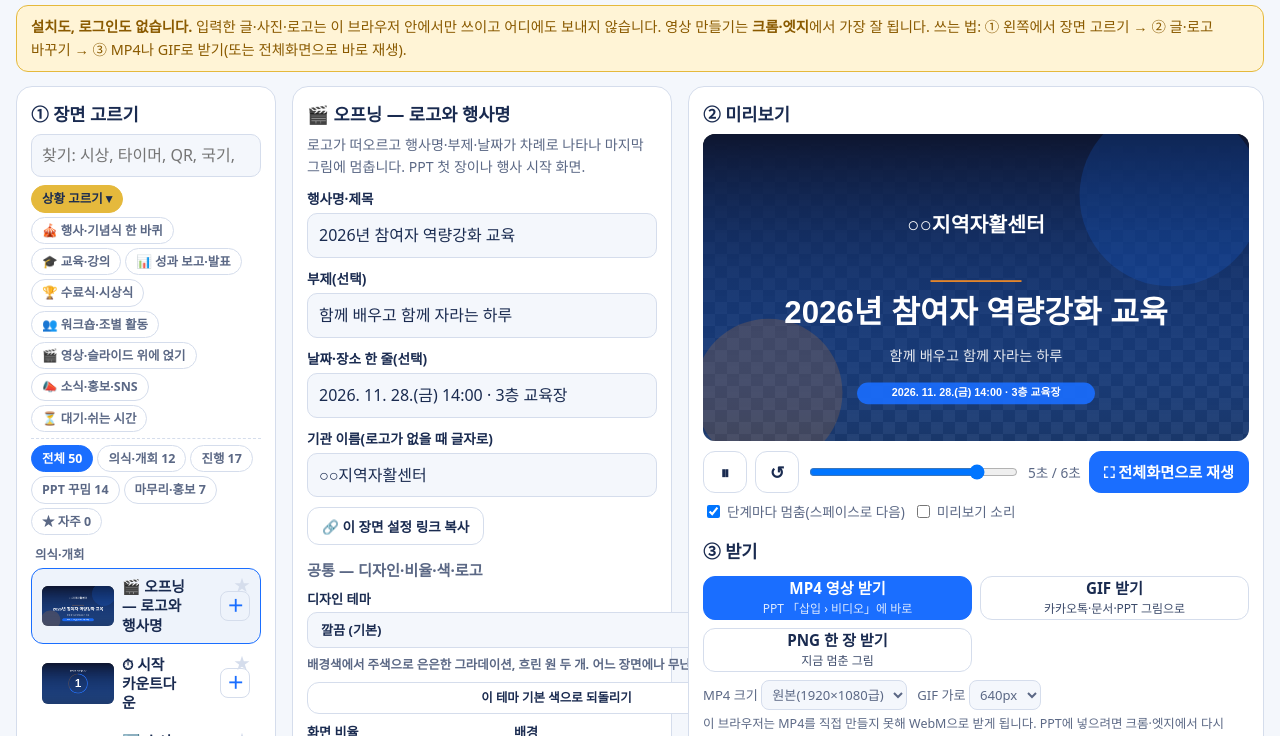
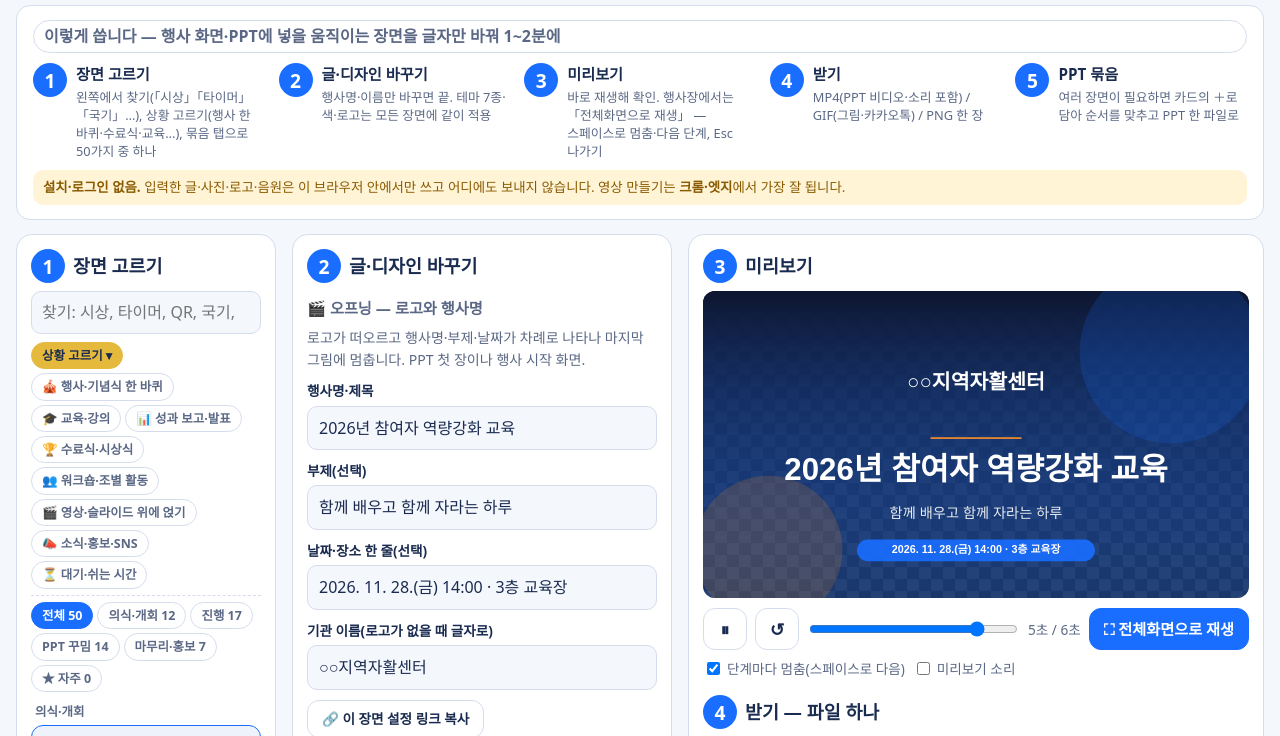
Before and after one commit to jahwalktg/jahwal-motion, a plain HTML site: page index.html in a window 1280 px wide. Shown: the part 52-788 px from the top of the page. Drawn offline with nearby package versions, Linux system fonts and the light colour scheme; a web font is replaced by a local one.

Commit message:
단계 번호 배지 ①~⑤ 크게, 맨 위 「이렇게 씁니다」 5단계 안내
Co-Authored-By: Claude Fable 5.1 <noreply@anthropic.com>

```diff
--- a/app.js
+++ b/app.js
@@ -108,7 +108,7 @@
   /* ---- 입력 칸 ---- */
   function renderForm() {
     var s = S.BY[state.scene], p = params(s.id), h = '';
-    h += '<h2>' + s.icon + ' ' + s.name + '</h2><p class="desc">' + s.desc + '</p>';
+    h += '<h3 class="scName">' + s.icon + ' ' + s.name + '</h3><p class="desc">' + s.desc + '</p>';
     s.fields.forEach(function (f) {
       var id = 'f_' + f.k;
       h += '<label class="fld"><span>' + f.label + '</span>';
--- a/index.html
+++ b/index.html
@@ -33,7 +33,16 @@ h1{margin:0;font-size:1.35rem}
 @media (max-width:1100px){.layout{grid-template-columns:240px 1fr}.col3{grid-column:1/-1}}
 @media (max-width:900px){.layout{grid-template-columns:1fr}.col3{grid-column:auto}}
 .card{background:var(--surface);border:1.5px solid var(--line);border-radius:16px;padding:14px}
-.card h2{margin:0 0 6px;font-size:1.1rem}
+.card h2{margin:0 0 8px;font-size:1.15rem;display:flex;align-items:center;gap:8px}
+.step{display:inline-flex;flex:none;width:34px;height:34px;border-radius:50%;background:var(--blue);color:#fff;font-weight:900;font-size:1.2rem;align-items:center;justify-content:center;line-height:1}
+.guide{background:var(--surface);border:1.5px solid var(--line);border-radius:14px;padding:14px 16px;margin:8px 0 14px}
+.scName{margin:4px 0 4px;font-size:1.02rem}
+.guide .gt{font-weight:800;font-size:1rem;margin-bottom:10px}
+.gsteps{list-style:none;margin:0;padding:0;display:grid;grid-template-columns:repeat(auto-fit,minmax(200px,1fr));gap:10px 14px}
+.gsteps li{display:flex;gap:9px;align-items:flex-start}
+.gsteps li b{display:block;font-size:.95rem}
+.gsteps li small{display:block;color:var(--muted);font-size:.8rem;line-height:1.4;margin-top:2px}
+.guide .gn{margin-top:10px;font-size:.84rem;color:var(--amber);background:var(--amber-bg);border-radius:10px;padding:7px 10px}
 .card h3{margin:14px 0 6px;font-size:.95rem;color:var(--muted)}
 .grp{font-size:.78rem;color:var(--muted);margin:10px 4px 4px;font-weight:700}
 .sc{display:flex;gap:8px;align-items:center;width:100%;text-align:left;border:1.5px solid transparent;background:transparent;border-radius:12px;padding:8px 10px;margin:2px 0}
@@ -122,11 +131,21 @@ footer{margin:24px 0 10px;color:var(--muted);font-size:.85rem;text-align:center}
     <h1>⚡ 즉석 모션그래픽</h1>
     <p class="sub">로고·글자만 바꿔 바로 GIF·MP4로 — PPT와 행사 화면에 바로 쓰는 움직이는 장면</p>
   </header>
-  <div class="notice"><b>설치도, 로그인도 없습니다.</b> 입력한 글·사진·로고는 이 브라우저 안에서만 쓰이고 어디에도 보내지 않습니다. 영상 만들기는 <b>크롬·엣지</b>에서 가장 잘 됩니다. 쓰는 법: ① 왼쪽에서 장면 고르기 → ② 글·로고 바꾸기 → ③ MP4나 GIF로 받기(또는 전체화면으로 바로 재생).</div>
+  <div class="guide">
+    <div class="gt">이렇게 씁니다 — 행사 화면·PPT에 넣을 움직이는 장면을 글자만 바꿔 1~2분에</div>
+    <ol class="gsteps">
+      <li><span class="step">1</span><div><b>장면 고르기</b><small>왼쪽에서 찾기(「시상」「타이머」「국기」…), 상황 고르기(행사 한 바퀴·수료식·교육…), 묶음 탭으로 50가지 중 하나</small></div></li>
+      <li><span class="step">2</span><div><b>글·디자인 바꾸기</b><small>행사명·이름만 바꾸면 끝. 테마 7종·색·로고는 모든 장면에 같이 적용</small></div></li>
+      <li><span class="step">3</span><div><b>미리보기</b><small>바로 재생해 확인. 행사장에서는 「전체화면으로 재생」 — 스페이스로 멈춤·다음 단계, Esc 나가기</small></div></li>
+      <li><span class="step">4</span><div><b>받기</b><small>MP4(PPT 비디오·소리 포함) / GIF(그림·카카오톡) / PNG 한 장</small></div></li>
+      <li><span class="step">5</span><div><b>PPT 묶음</b><small>여러 장면이 필요하면 카드의 ＋로 담아 순서를 맞추고 PPT 한 파일로</small></div></li>
+    </ol>
+    <div class="gn"><b>설치·로그인 없음.</b> 입력한 글·사진·로고·음원은 이 브라우저 안에서만 쓰고 어디에도 보내지 않습니다. 영상 만들기는 <b>크롬·엣지</b>에서 가장 잘 됩니다.</div>
+  </div>
 
   <div class="layout">
     <aside class="card">
-      <h2>① 장면 고르기</h2>
+      <h2><span class="step">1</span>장면 고르기</h2>
       <input type="search" id="q" placeholder="찾기: 시상, 타이머, QR, 국기, 조 편성…" aria-label="장면 찾기">
       <div id="sits" class="gtabs sits"></div>
       <div id="gtabs" class="gtabs"></div>
@@ -134,6 +153,7 @@ footer{margin:24px 0 10px;color:var(--muted);font-size:.85rem;text-align:center}
     </aside>
 
     <section class="card">
+      <h2><span class="step">2</span>글·디자인 바꾸기</h2>
       <div id="form"></div>
       <div id="stepNote" class="hint" hidden style="margin:6px 0 0">이 장면은 단계가 있습니다. 전체화면 재생에서 단계마다 멈추고 <b>스페이스</b>로 넘어갑니다(사회자 속도에 맞춤). 파일로 받을 때는 입력한 초로 자동 진행.</div>
       <div class="row" style="margin-top:10px"><button type="button" class="btn" id="shareBtn" style="min-height:38px;font-size:.85rem">🔗 이 장면 설정 링크 복사</button></div>
@@ -160,7 +180,7 @@ footer{margin:24px 0 10px;color:var(--muted);font-size:.85rem;text-align:center}
     </section>
 
     <section class="card col3">
-      <h2>② 미리보기</h2>
+      <h2><span class="step">3</span>미리보기</h2>
       <div id="prevBox"><canvas id="prev"></canvas></div>
       <div class="ctrl">
         <button type="button" class="btn ico" id="play" title="재생/멈춤">⏸</button>
@@ -171,7 +191,7 @@ footer{margin:24px 0 10px;color:var(--muted);font-size:.85rem;text-align:center}
         <label class="t" style="display:flex;gap:4px;align-items:center"><input type="checkbox" id="stepMode" checked> 단계마다 멈춤(스페이스로 다음)</label>
         <label class="t" style="display:flex;gap:4px;align-items:center" title="음원이 든 장면(국민의례·애국가)의 소리를 미리보기에서도 들음. 전체화면 재생에서는 항상 들림"><input type="checkbox" id="sndPrev"> 미리보기 소리</label>
       </div>
-      <h2 style="margin-top:16px">③ 받기</h2>
+      <h2 style="margin-top:16px"><span class="step">4</span>받기 — 파일 하나</h2>
       <div id="dlBox">
         <div class="dl">
           <button type="button" class="btn main" id="dlMp4">MP4 영상 받기<small>PPT 「삽입 › 비디오」에 바로</small></button>
@@ -184,7 +204,7 @@ footer{margin:24px 0 10px;color:var(--muted);font-size:.85rem;text-align:center}
         </div>
         <p class="hint" id="mp4Note" hidden>이 브라우저는 MP4를 직접 만들지 못해 WebM으로 받게 됩니다. PPT에 넣으려면 크롬·엣지에서 다시 받아 주세요.</p>
       </div>
-      <h2 style="margin-top:18px">④ PPT 묶음 <span class="badge" id="cartN">0</span></h2>
+      <h2 style="margin-top:18px"><span class="step">5</span>PPT 묶음 <span class="badge" id="cartN">0</span></h2>
       <div id="cartBox">
         <p class="hint" style="margin:0 0 8px">장면 카드의 <b>＋</b>를 누르면 <b>지금 입력·디자인 그대로</b> 담깁니다. 순서를 맞춘 뒤 받으면 <b>슬라이드마다 장면 하나</b>가 든 PPT 한 파일이 됩니다. 같은 장면을 글자만 바꿔 여러 번 담아도 됩니다(호명 카드 여러 명 등).</p>
         <div id="cart"></div>
@@ -228,7 +248,7 @@ footer{margin:24px 0 10px;color:var(--muted);font-size:.85rem;text-align:center}
 <script src="themes.js?v=4"></script>
 <script src="tags.js?v=4"></script>
 <script src="scenes/a_rite.js?v=4"></script>
-<script src="scenes/e_ceremony.js?v=7"></script>
+<script src="scenes/e_ceremony.js?v=8"></script>
 <script src="scenes/b_run.js?v=4"></script>
 <script src="scenes/f_run2.js?v=4"></script>
 <script src="scenes/c_ppt.js?v=4"></script>
@@ -239,7 +259,7 @@ footer{margin:24px 0 10px;color:var(--muted);font-size:.85rem;text-align:center}
 <script src="scenes/j_run3.js?v=4"></script>
 <script src="scenes/k_ppt3.js?v=4"></script>
 <script src="scenes/l_end3.js?v=4"></script>
-<script src="app.js?v=6"></script>
+<script src="app.js?v=7"></script>
 <script src="bundle.js?v=6"></script>
 <script src="https://jahwalktg.github.io/contact.js" defer></script>
 </body>
```
